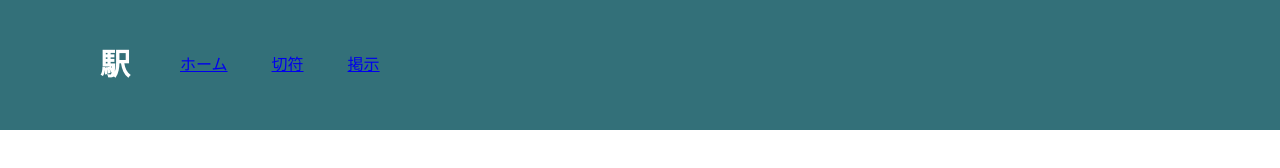
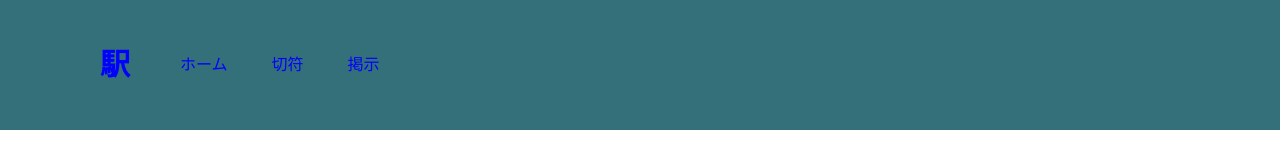
Before and after one commit to shinomagiwa/sample, a plain HTML site: page index.html in a window 1280 px wide. Drawn offline with Linux system fonts and the light colour scheme.

Commit message:
Update stylesheet.css

```diff
--- a/stylesheet.css
+++ b/stylesheet.css
@@ -25,3 +25,7 @@ header .headline{
   display: inline-block;
   margin: 0 20px;
 }
+
+a {
+  color:#0000FF; text-decoration:none;
+}
```
